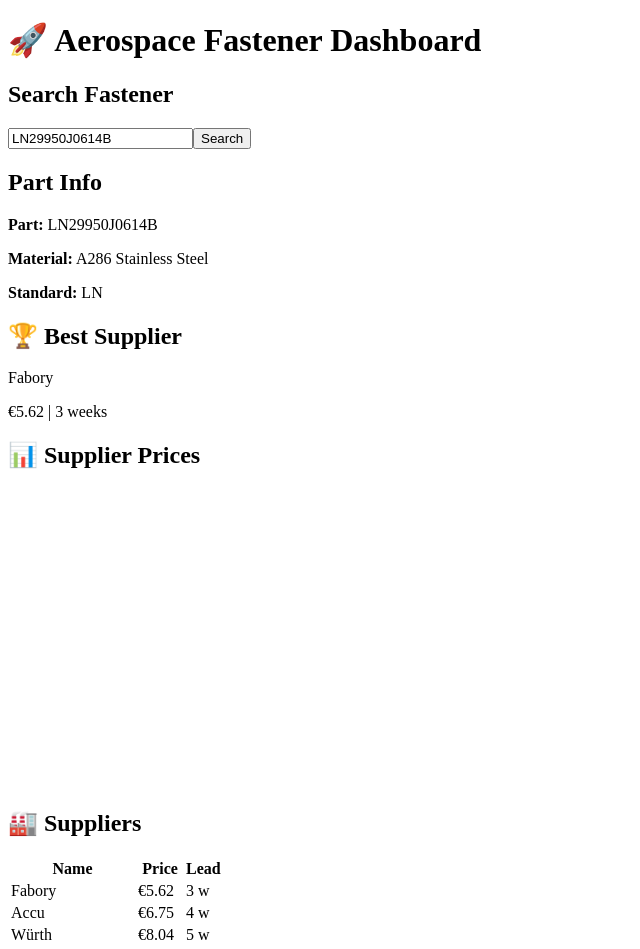
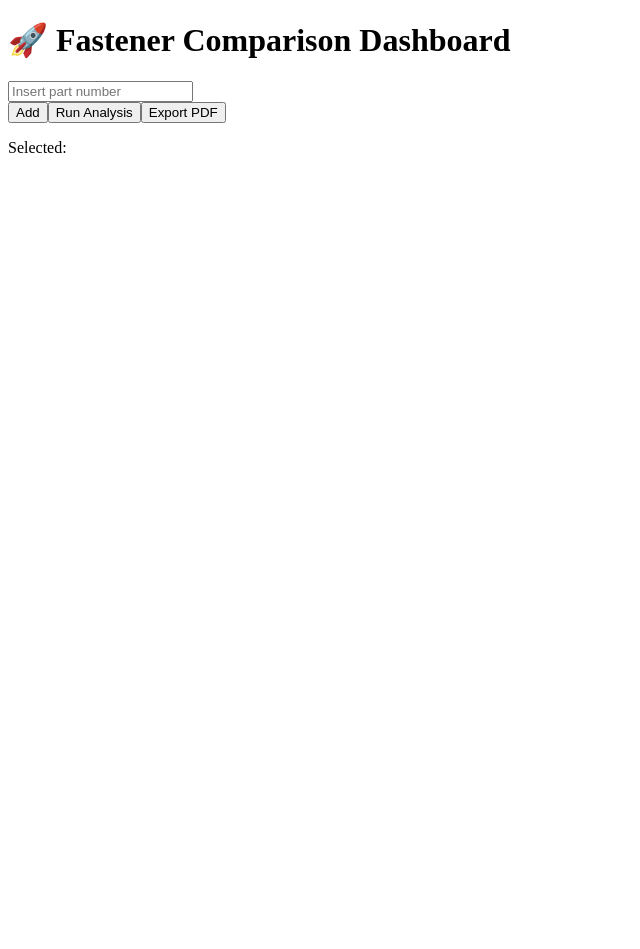
Before and after one commit to manuelsavarino-sys/aerospace-fastener-cost-tool, a Next.js app: page / in a window 1280 px wide. Shown: the top 949 px of the page, without its empty margins (0-640 px from the left). After the commit the page ends 800 px from the top, so only its background shows below. Built offline with nearby package versions, Linux system fonts and the light colour scheme.

Commit message:
page.jsx

```diff
--- a/app/page.jsx
+++ b/app/page.jsx
@@ -1,9 +1,10 @@
 "use client";
 
-import React, { useState, useEffect } from "react";
+import React, { useState } from "react";
 import dynamic from "next/dynamic";
+import jsPDF from "jspdf";
 
-// ✅ Recharts safe
+// ✅ dynamic charts (NO SSR bug)
 const BarChart = dynamic(() => import("recharts").then(m => m.BarChart), { ssr: false });
 const Bar = dynamic(() => import("recharts").then(m => m.Bar), { ssr: false });
 const XAxis = dynamic(() => import("recharts").then(m => m.XAxis), { ssr: false });
@@ -18,135 +19,159 @@ const Card = ({ children }) => (
   </div>
 );
 
-const Button = ({ onClick }) => (
-  <button
-    onClick={onClick}
-    className="bg-blue-600 text-white px-4 py-2 rounded mt-2"
-  >
-    Search
-  </button>
-);
-
 export default function Dashboard() {
 
-  // ✅ input libero utente
-  const [inputValue, setInputValue] = useState("LN29950J0614B");
+  const [inputValue, setInputValue] = useState("");
+  const [parts, setParts] = useState([]);
+  const [results, setResults] = useState([]);
 
-  // ✅ valore effettivo della richiesta
-  const [queryPart, setQueryPart] = useState("LN29950J0614B");
+  // ✅ aggiungi vite alla lista
+  const addPart = () => {
+    if (!inputValue) return;
+    setParts([...parts, inputValue]);
+    setInputValue("");
+  };
 
-  const [data, setData] = useState(null);
+  // ✅ lancia analisi multipla
+  const runAnalysis = async () => {
+    const allResults = [];
 
-  // ✅ fetch SOLO quando clicchi search
-  useEffect(() => {
-    fetch(`/api/suppliers?part=${queryPart}`)
-      .then(res => res.json())
-      .then(setData)
-      .catch(console.error);
-  }, [queryPart]);
-
-  // ✅ loading
-  if (!data || !data.suppliers) {
-    return <p className="p-6">Loading...</p>;
+    for (let part of parts) {
+      const res = await fetch(`/api/suppliers?part=${part}`);
+      const data = await res.json();
+      allResults.push(data);
     }
 
-  const bestSupplier = data.suppliers.reduce((min, s) =>
-    s.price < min.price ? s : min
+    setResults(allResults);
+  };
+
+  // ✅ export PDF
+  const exportPDF = () => {
+
+    const doc = new jsPDF();
+
+    let y = 10;
+
+    results.forEach((r, index) => {
+      doc.text(`Part: ${r.part}`, 10, y);
+      y += 6;
+      doc.text(`Material: ${r.parsed.material}`, 10, y);
+      y += 6;
+
+      r.suppliers.slice(0, 3).forEach(s => {
+        doc.text(`${s.name} - €${s.price}`, 10, y);
+        y += 6;
+      });
+
+      y += 10;
+    });
+
+    const now = new Date();
+    const timestamp = now.toISOString().replace(/[:.]/g, "-");
+
+    const filename =
+      parts.join("_") + "_" + timestamp + ".pdf";
+
+    doc.save(filename);
+  };
+
+  // ✅ dati grafico
+  const chartData = results.flatMap(r =>
+    r.suppliers.map(s => ({
+      name: s.name,
+      price: s.price,
+      part: r.part
+    }))
   );
 
   return (
     <div className="p-6 grid gap-6 bg-gray-50 min-h-screen">
 
       <h1 className="text-2xl font-bold">
-        🚀 Aerospace Fastener Dashboard
+        🚀 Fastener Comparison Dashboard
       </h1>
 
-      {/* ✅ INPUT LIBERO */}
+      {/* INPUT */}
       <Card>
-        <h2 className="font-semibold mb-2">Search Fastener</h2>
-
         <input
           value={inputValue}
           onChange={(e) => setInputValue(e.target.value)}
-          placeholder="Enter LN / NAS / MS part number"
+          placeholder="Insert part number"
           className="border p-2 rounded w-full"
         />
 
-        <Button onClick={() => setQueryPart(inputValue)}>
+        <div className="flex gap-2 mt-2">
+          <button
+            onClick={addPart}
+            className="bg-blue-600 text-white px-3 py-1 rounded"
+          >
+            Add
+          </button>
+
+          <button
+            onClick={runAnalysis}
+            className="bg-green-600 text-white px-3 py-1 rounded"
+          >
             Run Analysis
-        </Button>
-      </Card>
+          </button>
 
-      {/* PART INFO */}
-      <Card>
-        <h2>Part Info</h2>
-        <p><b>Part:</b> {data.part}</p>
-        <p><b>Material:</b> {data.parsed.material}</p>
-        <p><b>Standard:</b> {data.parsed.standard}</p>
-      </Card>
+          <button
+            onClick={exportPDF}
+            className="bg-gray-700 text-white px-3 py-1 rounded"
+          >
+            Export PDF
+          </button>
+        </div>
 
-      {/* BEST SUPPLIER */}
-      <Card>
-        <h2>🏆 Best Supplier</h2>
-        <p className="text-green-600 font-bold">
-          {bestSupplier.name}
+        <p className="text-sm mt-2">
+          Selected: {parts.join(", ")}
         </p>
-        <p>€{bestSupplier.price} | {bestSupplier.leadTime} weeks</p>
       </Card>
 
       {/* CHART */}
+      {results.length > 0 && (
         <Card>
-        <h2>📊 Supplier Prices</h2>
+          <h2>📊 Comparison Chart</h2>
 
           <ResponsiveContainer width="100%" height={300}>
-          <BarChart data={data.suppliers}>
+            <BarChart data={chartData}>
               <XAxis dataKey="name" />
               <YAxis />
               <Tooltip />
-            <Bar dataKey="price" fill="#2563eb" />
+              <Bar dataKey="price" />
             </BarChart>
           </ResponsiveContainer>
         </Card>
+      )}
 
-      {/* TABLE */}
-      <Card>
-        <h2>🏭 Suppliers</h2>
+      {/* RESULTS */}
+      {results.map((r, idx) => {
 
-        <table className="w-full text-sm">
-          <thead>
-            <tr>
-              <th>Name</th>
-              <th>Price</th>
-              <th>Lead</th>
-            </tr>
-          </thead>
-
-          <tbody>
-            {data.suppliers.map((s) => {
-
-              const color =
-                s.price < 8 ? "text-green-600" :
-                s.price < 10 ? "text-yellow-600" :
-                "text-red-600";
+        const best = r.suppliers.reduce((min, s) =>
+          s.price < min.price ? s : min
+        );
 
         return (
-                <tr
-                  key={s.name}
-                  className={
-                    s.name === bestSupplier.name
-                      ? "bg-green-100 font-bold"
-                      : ""
-                  }
-                >
-                  <td>{s.name}</td>
-                  <td className={color}>€{s.price}</td>
-                  <td>{s.leadTime} w</td>
-                </tr>
+          <Card key={idx}>
+            <h2>{r.part}</h2>
+
+            <p>Material: {r.parsed.material}</p>
+            <p>Standard: {r.parsed.standard}</p>
+
+            <p className="text-green-600 font-bold">
+              Best: {best.name} (€{best.price})
+            </p>
+
+            <ul>
+              {r.suppliers.map(s => (
+                <li key={s.name}>
+                  {s.name} - €{s.price} ({s.leadTime}w)
+                </li>
+              ))}
+            </ul>
+          </Card>
         );
       })}
-          </tbody>
-        </table>
-      </Card>
 
     </div>
   );
```
Lines whose indentation alone changed are shown as unchanged.
